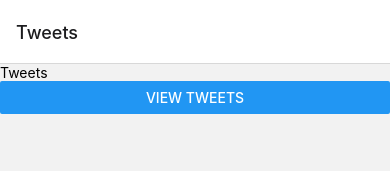
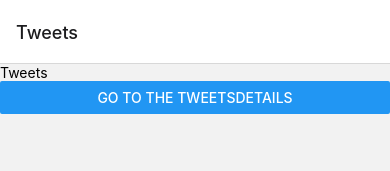
Before and after one commit to Ghauoor/done-with-it-expo, a React Native app: screen / in a window 390 px wide. Shown: the top 171 px of the page. Built offline with nearby package versions, Linux system fonts and the light colour scheme.

Commit message:
Child Navigation using navigation context hook

```diff
--- a/App.js
+++ b/App.js
@@ -2,15 +2,23 @@ import React from "react";
 import { View, StyleSheet, Text, Button } from "react-native";
 import Screen from "./app/components/Screen";
 import { createNativeStackNavigator } from "@react-navigation/native-stack";
-import { NavigationContainer } from "@react-navigation/native";
+import { NavigationContainer, useNavigation } from "@react-navigation/native";
 
+const Link = () => {
+  const navigation = useNavigation();
+  return (
+    <Button
+      title="Go to the TweetsDetails"
+      onPress={() => navigation.navigate("TweetsDetails")}
+    />
+  );
+};
+
+// Tweets Screen
 const Tweets = ({ navigation }) => (
   <Screen>
     <Text>Tweets</Text>
-    <Button
-      title="View Tweets"
-      onPress={() => navigation.navigate("TweetsDetails")}
-    />
+    <Link />
   </Screen>
 );
 
```
